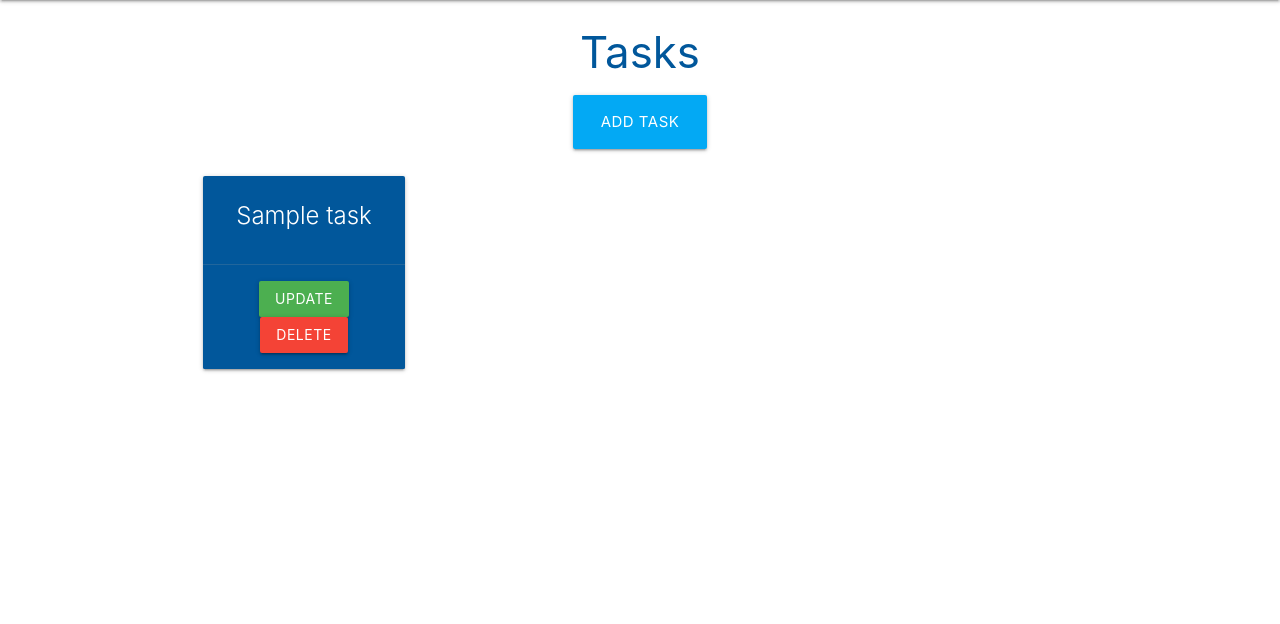
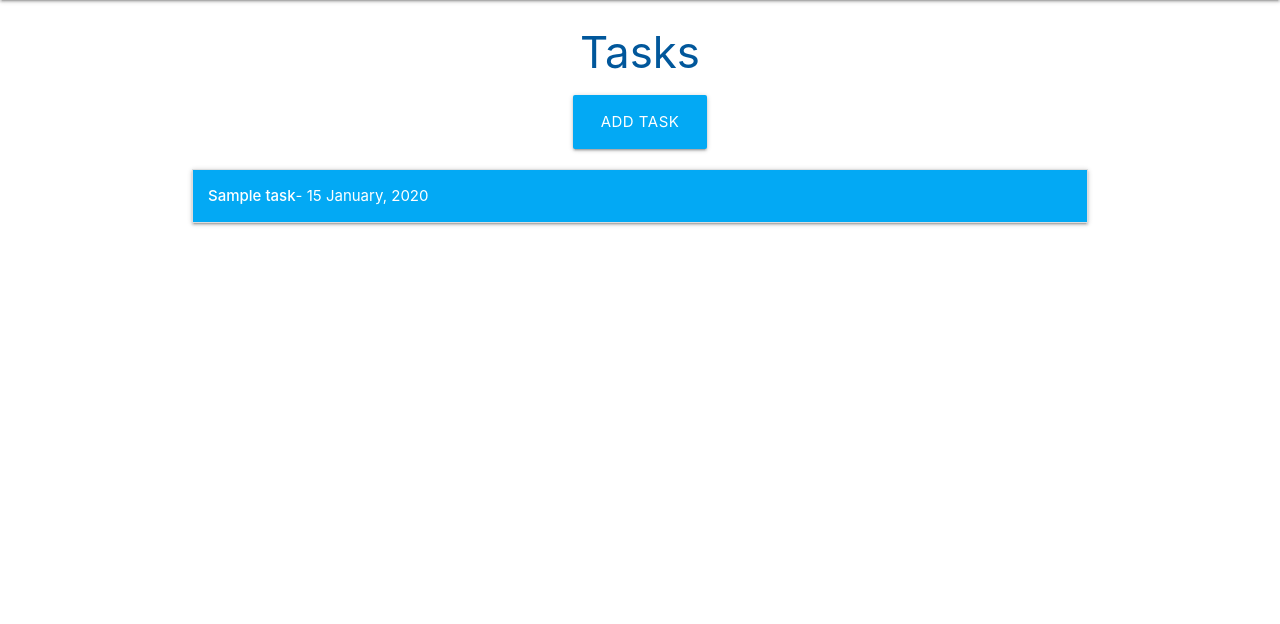
Before and after one commit to Wings30306/flask-task-manager, a Flask app: page / in a window 1280 px wide. Shown: the part 64-688 px from the top of the page. Run offline with Flask 2, Linux system fonts and the light colour scheme; tables that the repository leaves empty hold one stand-in row (values such as "Sample post").

Commit message:
Display tasks in collapsible

```diff
--- a/taskmanager/static/js/script.js
+++ b/taskmanager/static/js/script.js
@@ -14,4 +14,7 @@ document.addEventListener('DOMContentLoaded', function () {
     });
     let select = document.querySelectorAll('select');
     M.FormSelect.init(select);
+
+    let collapsible = document.querySelectorAll('.collapsible');
+    M.Collapsible.init(collapsible);
   });
--- a/taskmanager/templates/tasks.html
+++ b/taskmanager/templates/tasks.html
@@ -11,18 +11,21 @@
     </div>
 </div>
 <div class="row">
-    {% for task in tasks %}
-    <div class="col s12 m6 l3">
-        <div class="card light-blue darken-4 center-align">
-            <div class="card-content white-text">
-                <span class="card-title">{{ task.task_name }}</span>
-            </div>
-            <div class="card-action">
+    <ul class="collapsible">
+        {% for task in tasks|sort(attribute="due_date") %}
+        <li>
+            <div class="collapsible-header white-text light-blue"><strong>
+                {{ task.task_name }}
+            </strong> - {{ task.due_date.strftime("%d %B, %Y")  }}</div>
+            <div class="collapsible-body">
+                <span><strong>{{ task.category }}</strong></span>
+                <span>{{ task.task_description }}</span>
+                <div class="buttons">
                     <a href="{{ url_for('edit_task', task_id=task.id) }}" class="btn green">Update</a>
                     <a href="#delete-{{ task.id }}" class="btn red modal-trigger">Delete</a>
                 </div>
             </div>
-    </div>
+        </li>
         <div id="delete-{{ task.id }}" class="modal">
             <div class="modal-content">
                 <h4>Are you sure?</h4>
@@ -34,6 +37,7 @@
             </div>
         </div>
         {% endfor %}
+    </ul>
 </div>
 
 {% endblock %}
```
Lines whose indentation alone changed are shown as unchanged.
